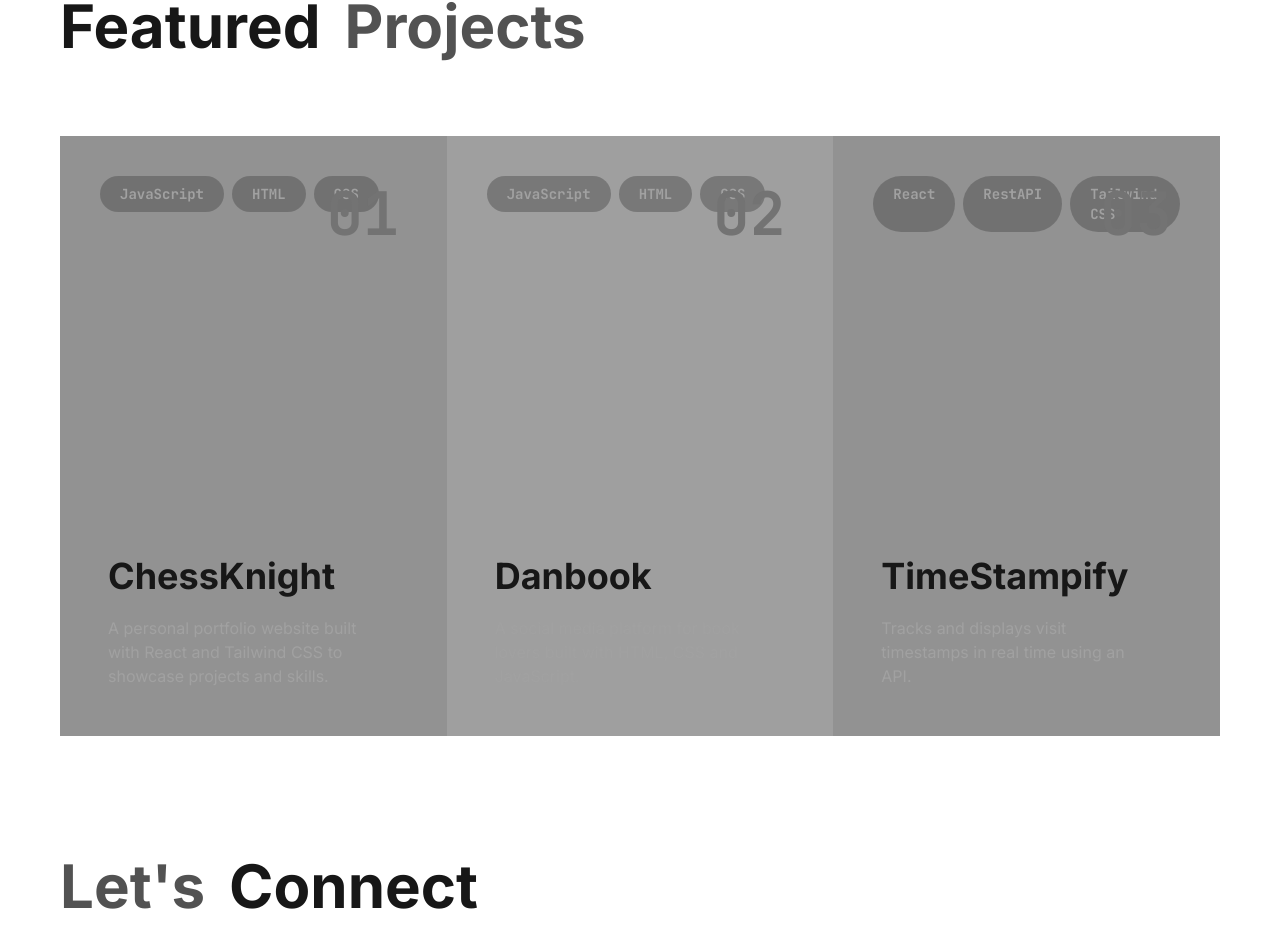
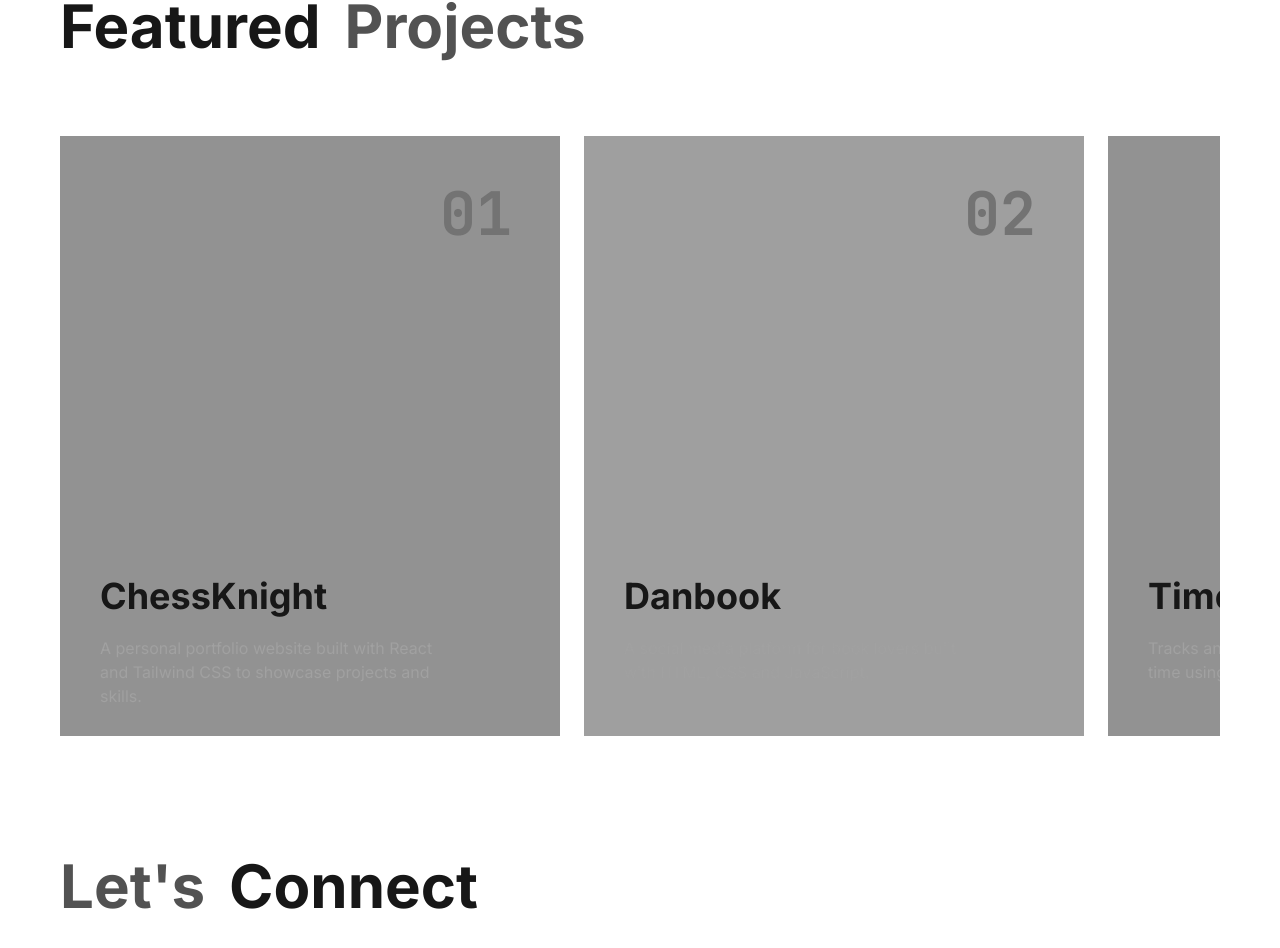
Before and after one commit to danielekeberg/portfolio-react, a Next.js app: page / in a window 1280 px wide. Shown: the part 1424-2372 px from the top of the page. Built offline with nearby package versions, Linux system fonts and the light colour scheme; a web font is replaced by a local one.

Commit message:
Horizontal scrolling in projects section

```diff
--- a/src/components/Projects.tsx
+++ b/src/components/Projects.tsx
@@ -3,22 +3,19 @@ import projects from '@/data/projects.json';
 
 function Projects() {
     return (
-        <div className="grid lg:grid-cols-3 md:grid-cols-2 sm:grid-cols-2">
+        <div className="flex gap-6 overflow-x-auto snap-x snap-mandatory scrollbar-hide">
             {projects.map((p, i) => (
-                <a href={p.live} target="_blank" key={i} className={`p-10 relative h-150 mb-10 ${i % 2 === 0 ? 'bg-neutral-800/50' : 'bg-neutral-700/50'}`}>
-                    <div className="project-number">
-                        <div className="flex gap-2 mb-5">
-                        {p.tech.map((t) => (
-                            <span key={t} className="text-sm font-bold bg-neutral-600/50 px-5 py-2 rounded-4xl text-neutral-400 hover:bg-neutral-600/70">{t}</span>
-                        ))}
-                        </div>
+                <a href={p.live} target="_blank" key={i} className={`p-10 relative h-150 min-w-125 mb-10 ${i % 2 === 0 ? 'bg-neutral-800/50' : 'bg-neutral-700/50'}`}>
+                    <div className="project-number gap-2 mb-5">
                         <div className="absolute top-12 right-12">
-                            <h1 className="text-6xl font-bold text-neutral-500">{p.id.toString().padStart(2, '0')}</h1>
+                            <h1 className="text-6xl font-bold text-neutral-500">{String(i + 1).padStart(2, '0')}</h1>
                         </div>
                     </div>
-                    <div className="absolute bottom-12 left-12">
-                        <h1 className="text-4xl font-bold mb-5">{p.title}</h1>
-                        <p className="text-neutral-400 w-[80%]">{p.description}</p>
+                    <div className="flex flex-col h-full justify-end">
+                        <div className="h-35">
+                            <h1 className="text-4xl font-bold mb-5">{p.title}</h1>
+                            <p className="text-neutral-400 w-[80%]">{p.description}</p>
+                        </div>
                     </div>
                 </a>
             ))}
```
